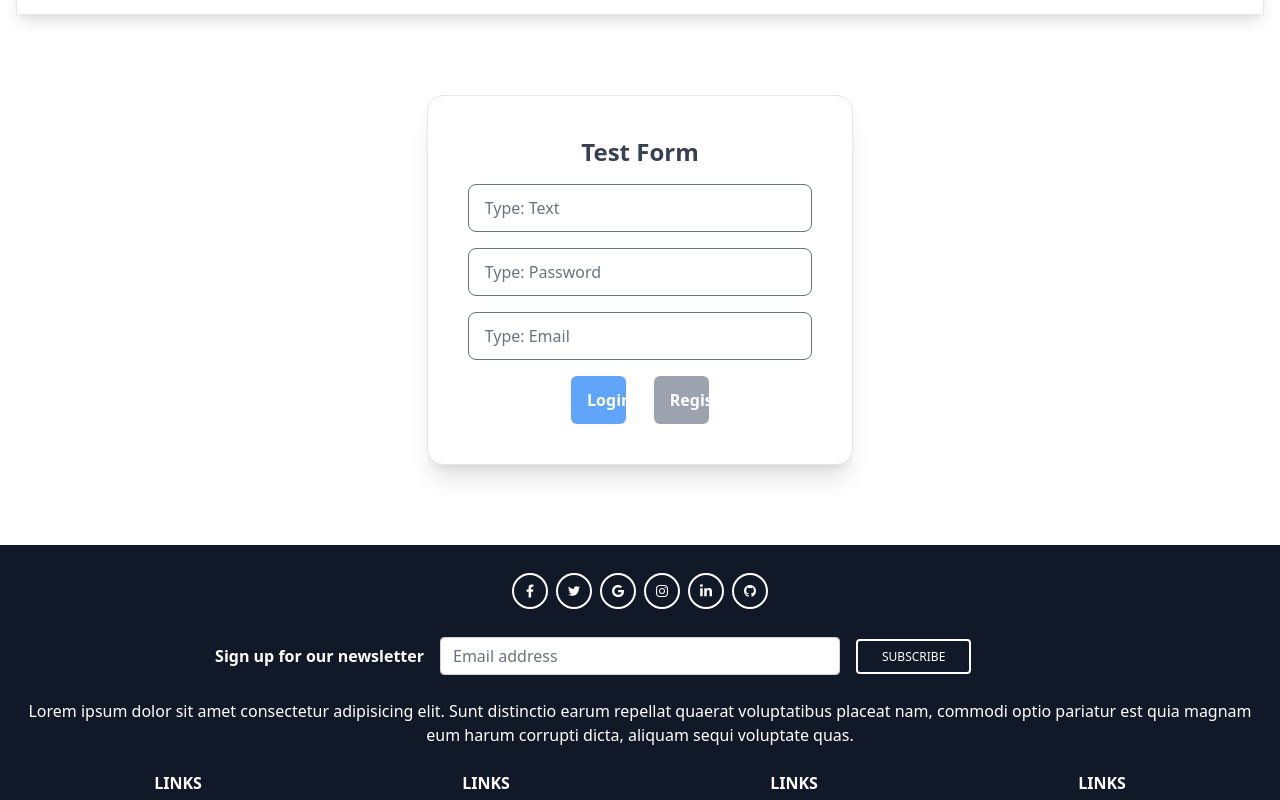
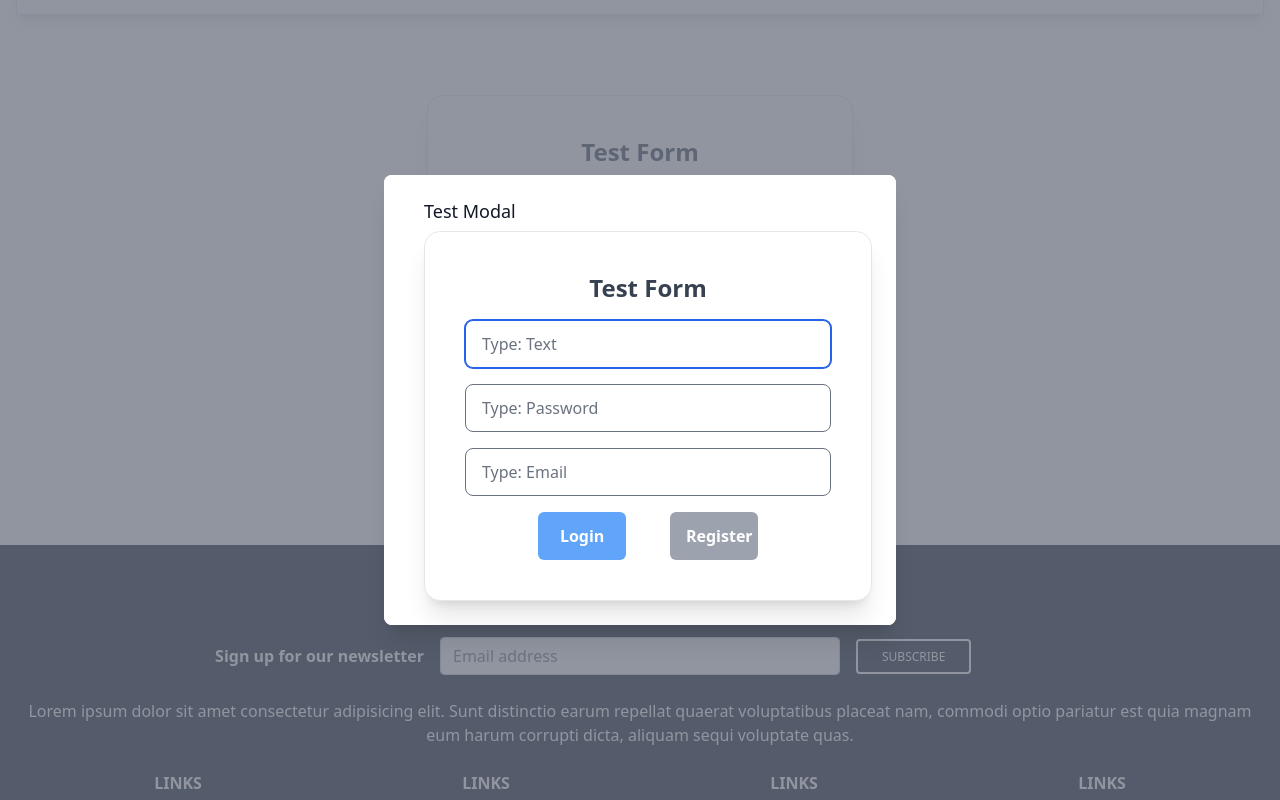
Before and after one commit to CoderWithoutGirl/enterprise-project, a React (Create React App) app in the folder front-end/: page /test in a window 1280 px wide. Both pictures are taken after a click on the button "Login". Shown: the part 739-1539 px from the top of the page. Built offline with nearby package versions, Linux system fonts and the light colour scheme; no server answers.

Commit message:
COD-64 | feat(modal): created reusable modal

```diff
--- a/front-end/public/index.html
+++ b/front-end/public/index.html
@@ -28,6 +28,7 @@
   </head>
   <body>
     <noscript>You need to enable JavaScript to run this app.</noscript>
+    <div id="app-modal"></div>
     <div id="root"></div>
     <!--
       This HTML file is a template.
--- a/front-end/src/components/button.js
+++ b/front-end/src/components/button.js
@@ -1,6 +1,6 @@
 import PropsType from 'prop-types';
 
-const Button = ({type, title}) => {
+const Button = ({type, title, ...rest}) => {
 
     const typeCheck = () => {
         switch(type) {
@@ -22,7 +22,7 @@ const Button = ({type, title}) => {
     }
 
     return (
-      <button className={`${typeCheck()} text-white inline-block rounded-md font-semibold px-4 py-3 w-2/5`}>
+      <button className={`${typeCheck()} text-white inline-block rounded-md font-semibold px-4 py-3 w-2/5`} {...rest}>
         {title}
       </button>
     );
--- /dev/null
+++ b/front-end/src/components/modal.js
@@ -0,0 +1,76 @@
+import { Fragment, useRef } from "react";
+import { Dialog, Transition } from "@headlessui/react";
+import PropsType from "prop-types";
+import ReactDOM from "react-dom";
+import { XCircleIcon } from "@heroicons/react/outline";
+
+const Modal = ({ open, setOpen, title, children, ...rest }) => {
+  const cancelButtonRef = useRef(null);
+
+  return ReactDOM.createPortal(
+    <Transition.Root show={open} as={Fragment}>
+      <Dialog
+        as="div"
+        className="fixed z-10 inset-0 overflow-y-auto"
+        initialFocus={cancelButtonRef}
+        onClose={setOpen}
+      >
+        <div className="flex items-end justify-center min-h-screen pt-4 px-4 pb-20 text-center sm:block sm:p-0">
+          <Transition.Child
+            as={Fragment}
+            enter="ease-out duration-300"
+            enterFrom="opacity-0"
+            enterTo="opacity-100"
+            leave="ease-in duration-200"
+            leaveFrom="opacity-100"
+            leaveTo="opacity-0"
+          >
+            <Dialog.Overlay className="fixed inset-0 bg-gray-500 bg-opacity-75 transition-opacity" />
+          </Transition.Child>
+
+          <span
+            className="hidden sm:inline-block sm:align-middle sm:h-screen"
+            aria-hidden="true"
+          >
+            &#8203;
+          </span>
+          <Transition.Child
+            as={Fragment}
+            enter="ease-out duration-300"
+            enterFrom="opacity-0 translate-y-4 sm:translate-y-0 sm:scale-95"
+            enterTo="opacity-100 translate-y-0 sm:scale-100"
+            leave="ease-in duration-200"
+            leaveFrom="opacity-100 translate-y-0 sm:scale-100"
+            leaveTo="opacity-0 translate-y-4 sm:translate-y-0 sm:scale-95"
+          >
+            <div className="inline-block align-bottom bg-white rounded-lg text-left overflow-hidden shadow-xl transform transition-all sm:my-8 sm:align-middle sm:max-w-lg sm:w-full">
+              <div className="bg-white px-4 pt-5 pb-4 sm:p-6 sm:pb-4">
+                <div className=" w-full">
+                  <div className="mt-3 text-center sm:mt-0 sm:ml-4 sm:text-left">
+                    <Dialog.Title
+                      as="h3"
+                      className="text-lg leading-6 font-medium text-gray-900"
+                    >
+                      {title}
+                    </Dialog.Title>
+                    <div className="w-full my-2 mx-auto">{children}</div>
+                  </div>
+                </div>
+              </div>
+            </div>
+          </Transition.Child>
+        </div>
+      </Dialog>
+    </Transition.Root>,
+    document.getElementById("app-modal")
+  );
+};
+
+Modal.propsType = {
+  open: PropsType.bool,
+  setOpen: PropsType.func,
+  title: PropsType.string,
+  children: PropsType.element,
+};
+
+export default Modal;
--- a/front-end/src/screens/test.js
+++ b/front-end/src/screens/test.js
@@ -3,6 +3,7 @@ import Button from "../components/button";
 import Form from "../components/form";
 import InputField from "../components/inputField";
 import Table from "../components/table";
+import Modal from "../components/modal";
 
 const customerTableHead = [
   "Id",
@@ -236,6 +237,7 @@ const testData = [
 const TestScreen = () => {
 
   const [data, setData] = useState(testData);
+    const [open, setOpen] = useState(false);
 
   const searchByNameExample = (searchParam) => {
     if(searchParam !== '') {
@@ -292,13 +294,30 @@ const TestScreen = () => {
         renderHead={renderTableHead}
         tableTitle={"Test Table"}
       />
+      <Modal open={open} setOpen={setOpen} title="Test Modal">
+        <div className="w-full flex justify-center mx-auto">
+          <Form title="Test Form">
+            <InputField type="text" placeholder="Type: Text" />
+            <InputField type="password" placeholder="Type: Password" />
+            <InputField type="email" placeholder="Type: Email" />
+            <div className="w-3/5 flex flex-wrap justify-between items-center">
+              <Button type="primary" title="Login" />
+              <Button type="secondary" title="Register" />
+            </div>
+          </Form>
+        </div>
+      </Modal>
       <div className="w-2/6 flex justify-center mx-auto my-20">
         <Form title="Test Form">
           <InputField type="text" placeholder="Type: Text" />
           <InputField type="password" placeholder="Type: Password" />
           <InputField type="email" placeholder="Type: Email" />
           <div className="w-2/5 flex flex-wrap justify-between items-center">
-            <Button type="primary" title="Login" />
+            <Button
+              type="primary"
+              title="Login"
+              onClick={() => setOpen(true)}
+            />
             <Button type="secondary" title="Register" />
           </div>
         </Form>
```
